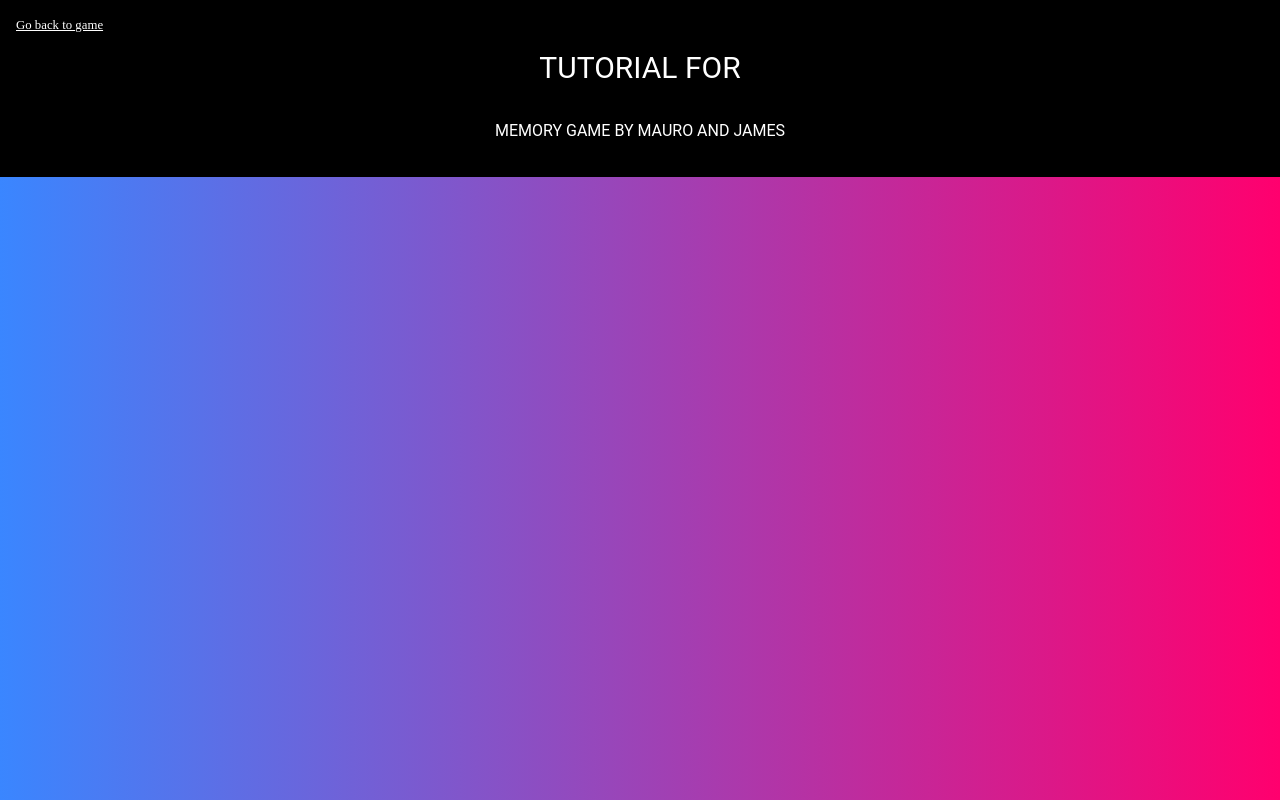
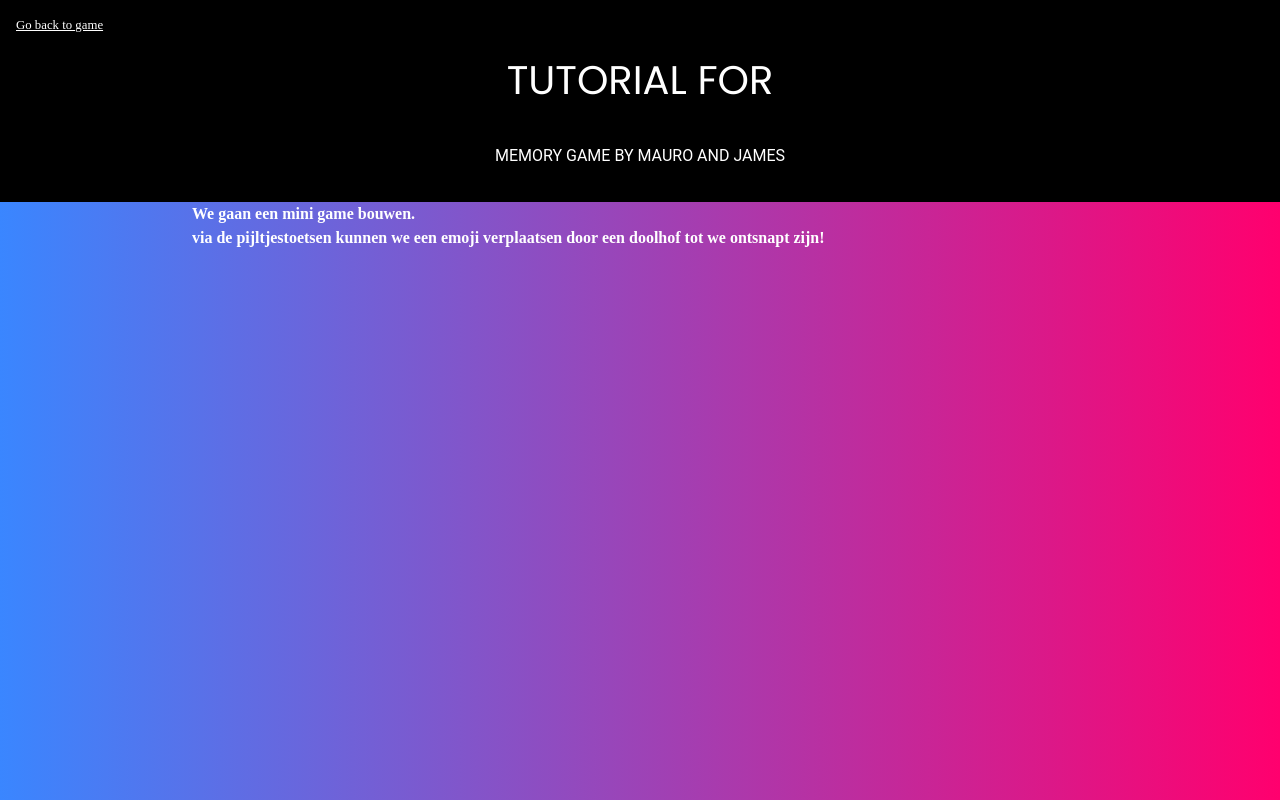
Before and after one commit to pgmgent-atwork2/project-1---workshop---start-2-code-james-mauro, a plain HTML site: page Tutorial/app/index.html in a window 1280 px wide. Shown: the top 800 px of the page. Drawn offline with Linux system fonts and the light colour scheme.

Commit message:
tutorial begin

```diff
--- a/Tutorial/app/index.html
+++ b/Tutorial/app/index.html
@@ -10,6 +10,9 @@
     <title>Tutorial - Memory game</title>
     <link rel="stylesheet" href="static/css/reset.css">
     <link rel="stylesheet" href="static/css/main.css">
+    <link rel="preconnect" href="https://fonts.googleapis.com">
+    <link rel="preconnect" href="https://fonts.gstatic.com" crossorigin>
+    <link href="https://fonts.googleapis.com/css2?family=Poppins:wght@400;500;600;700&display=swap" rel="stylesheet">
 </head>
 
 <body>
@@ -21,7 +24,10 @@
         </div>
     </header>
     <main>
-        <h2></h2>
+        <section>
+            <h4>We gaan een mini game bouwen.</h4>
+            <h4>via de pijltjestoetsen kunnen we een emoji verplaatsen door een doolhof tot we ontsnapt zijn!</h4>
+        </section>
     </main>
 </body>
 
--- a/Tutorial/app/static/css/main.css
+++ b/Tutorial/app/static/css/main.css
@@ -11,7 +11,7 @@
     text-transform: uppercase;
 }
 .title--header h1 {
-    font: 30px'Roboto', sans-serif;
+    font: 40px 'Poppins';
     padding: 0;
     padding-top: 50px;
 }
@@ -27,4 +27,12 @@ main {
     height: 500vh;
     background: rgb(58,134,255);
     background: linear-gradient(90deg, rgba(58,134,255,1) 0%, rgba(255,0,110,1) 100%);
+
 }
+main section {
+    width: 70%;
+    margin: auto;
+}
+main section h4{
+    color: white;
+}
```
